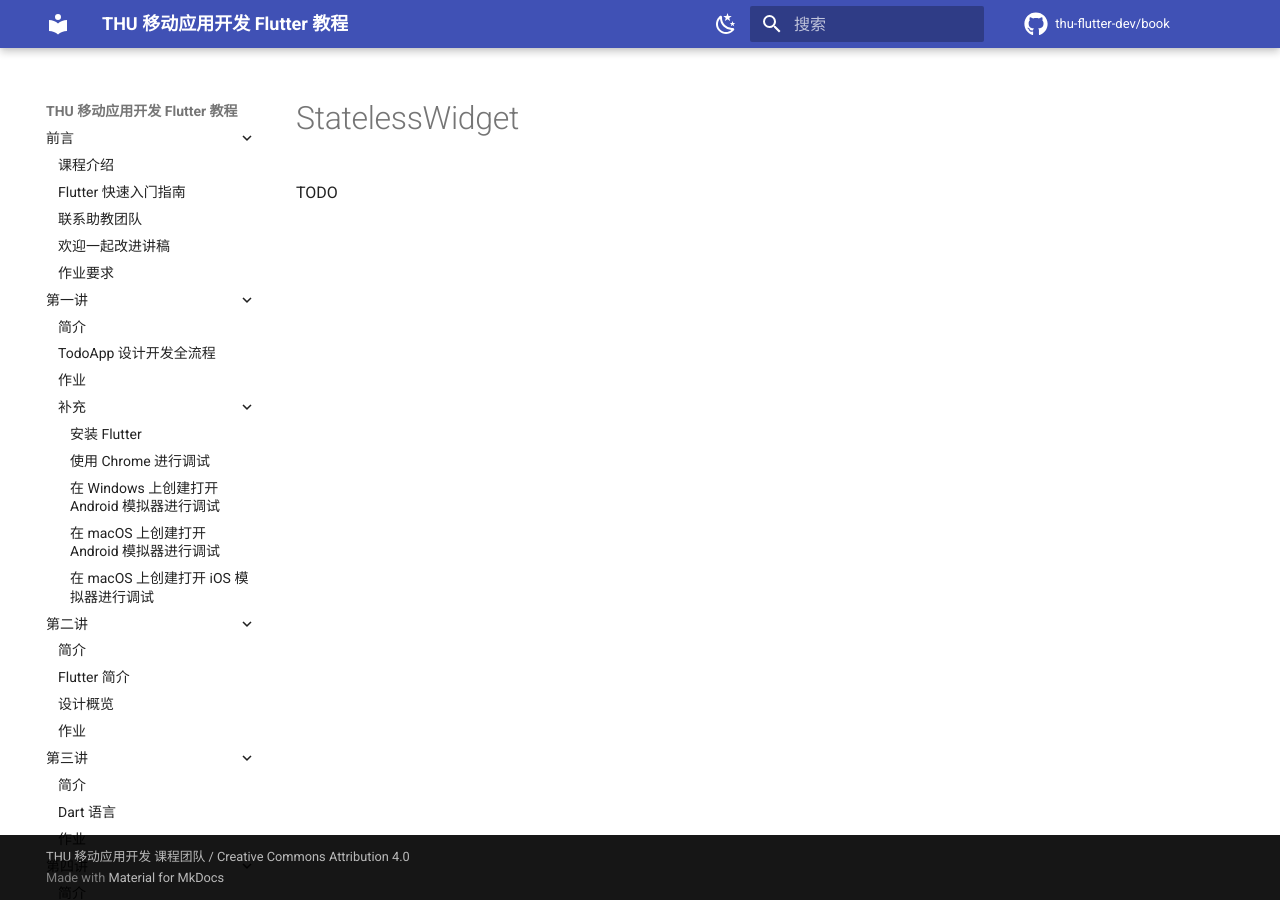
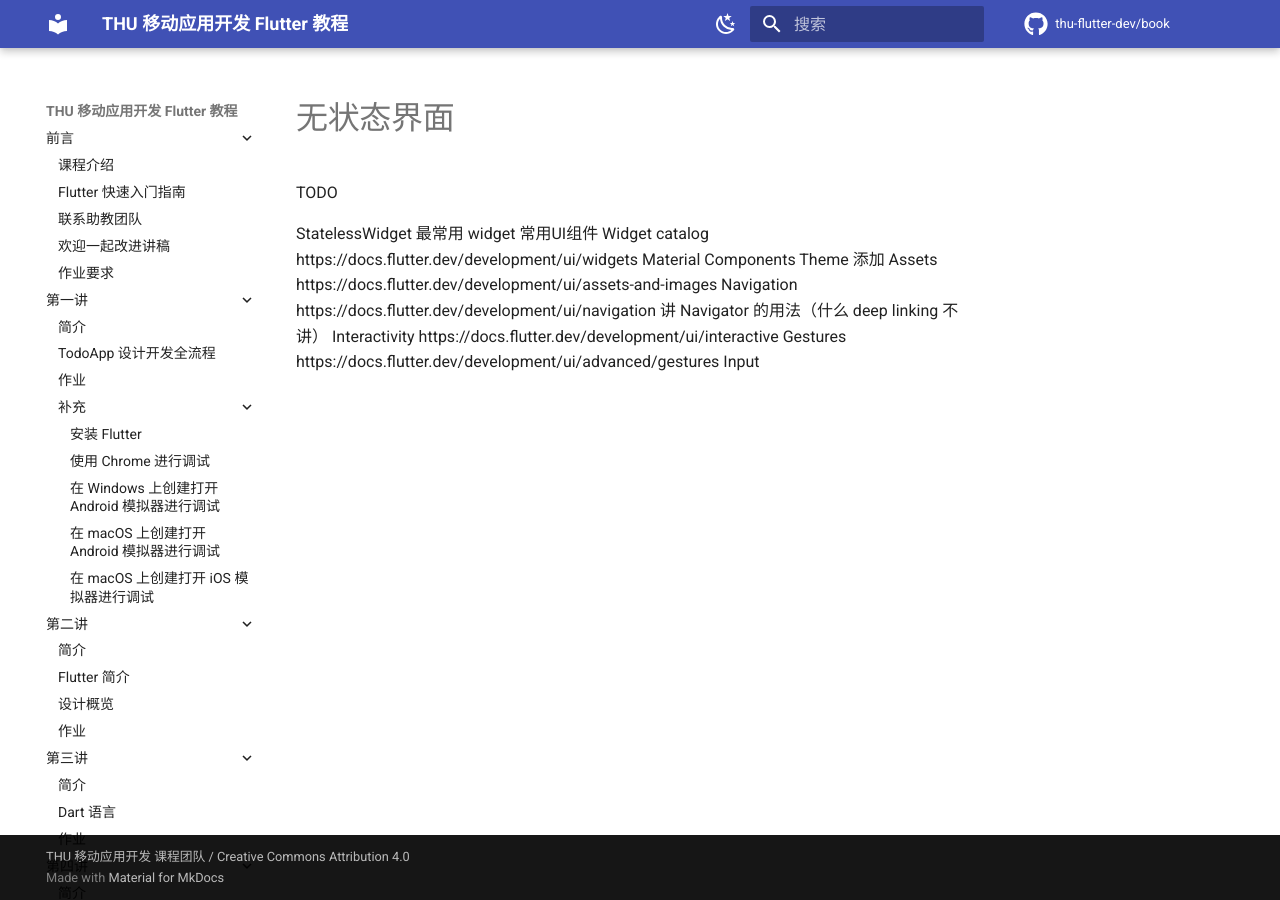
Before and after one commit to thu-mobile-dev/book, an MkDocs documentation site: the page built from docs/LECTURE/4/main-a.md, in a window 1280 px wide. Built offline with MkDocs 1.6.1 and Material for MkDocs 9.7.7, drawn with Linux system fonts in a browser that asks for light colours; comment, search, counter and statistics services are not loaded.

Commit message:
add structure for lec 4 and lec 5

```diff
--- a/docs/LECTURE/4/main-a.md
+++ b/docs/LECTURE/4/main-a.md
@@ -1,3 +1,16 @@
-# StatelessWidget
+# 无状态界面
 
 TODO
+
+StatelessWidget
+    最常用 widget
+常用UI组件
+    Widget catalog https://docs.flutter.dev/development/ui/widgets
+    Material
+        Components
+        Theme
+    添加 Assets https://docs.flutter.dev/development/ui/assets-and-images
+Navigation https://docs.flutter.dev/development/ui/navigation 讲 Navigator 的用法（什么 deep linking 不讲）
+Interactivity https://docs.flutter.dev/development/ui/interactive
+    Gestures https://docs.flutter.dev/development/ui/advanced/gestures
+    Input
--- a/docs/LECTURE/4/main-b.md
+++ b/docs/LECTURE/4/main-b.md
@@ -1,3 +1,7 @@
-# StatefulWidget
+# 有状态界面
 
 TODO
+
+StatefulWidget
+状态管理
+    Provider
```
Also changed, not shown: docs/LECTURE/4/main-c.md (deleted, +0 -3 lines), docs/LECTURE/5/main-a.md (+7 -1 lines), docs/LECTURE/5/main-b.md (+11 -1 lines), docs/LECTURE/5/main-c.md (+5 -1 lines).
